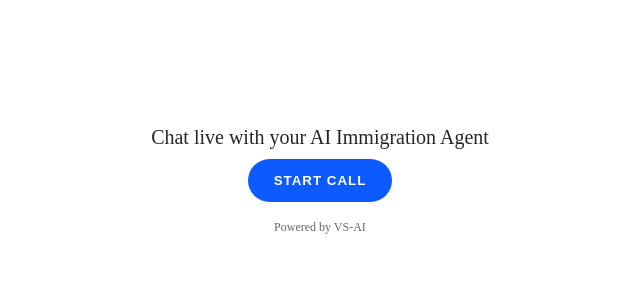
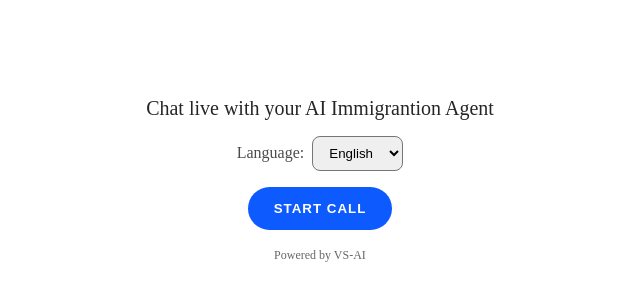
Before and after one commit to zaid3/visa-voice-web, a Next.js app: page / in a window 1280 px wide. Shown: the part 220-520 px from the top of the page, without its empty margins (320-960 px from the left). Built offline with nearby package versions, Linux system fonts and the light colour scheme.

Commit message:
Update page.tsx

```diff
--- a/app/page.tsx
+++ b/app/page.tsx
@@ -1,28 +1,31 @@
 'use client';
 
-import { useMemo, useState } from 'react';
+import { useEffect, useMemo, useState } from 'react';
 import {
   LiveKitRoom,
   RoomAudioRenderer,
   ControlBar,
   useDataChannel,
+  useRoomContext,
 } from '@livekit/components-react';
 import '@livekit/components-styles';
 
 const ROOM_NAME = 'consult-1';
 
 type CallState = 'idle' | 'connecting' | 'in-call';
+type Lang = 'en' | 'hi' | 'bn';
 
 export default function Home() {
   const [state, setState] = useState<CallState>('idle');
   const [token, setToken] = useState<string>();
   const [error, setError] = useState<string>('');
+  const [lang, setLang] = useState<Lang>('en'); // default English
 
   const start = async () => {
     try {
       setError('');
       setState('connecting');
-      const id = 'web-' + Math.random().toString(36).slice(2);
+      const id = `web-${Math.random().toString(36).slice(2)}`;
       const res = await fetch(`/api/token?room=${ROOM_NAME}&identity=${id}`);
       if (!res.ok) throw new Error(`Token HTTP ${res.status}`);
       const data = await res.json();
@@ -38,11 +41,26 @@ export default function Home() {
   if (state !== 'in-call') {
     return (
       <div style={{ minHeight: '100vh', display: 'grid', placeItems: 'center', fontFamily: 'ui-sans-serif' }}>
-        <div style={{ textAlign: 'center', maxWidth: 560 }}>
-          <div style={{ fontSize: 20, opacity: .85, marginBottom: 10 }}>
-            {/* Updated heading */}
-            Chat live with your AI Immigration Agent
+        <div style={{ textAlign: 'center', maxWidth: 600 }}>
+          <div style={{ fontSize: 20, opacity: .85, marginBottom: 16 }}>
+            {/* headline (custom text) */}
+            Chat live with your AI Immigrantion Agent
           </div>
+
+          {/* Language selector */}
+          <div style={{ marginBottom: 16 }}>
+            <label style={{ marginRight: 8, opacity:.7 }}>Language:</label>
+            <select
+              value={lang}
+              onChange={(e) => setLang(e.target.value as Lang)}
+              style={{ padding: '8px 12px', borderRadius: 8 }}
+            >
+              <option value="en">English</option>
+              <option value="hi">Hindi</option>
+              <option value="bn">Bengali</option>
+            </select>
+          </div>
+
           <button
             onClick={start}
             style={{
@@ -51,10 +69,13 @@ export default function Home() {
             }}>
             START CALL
           </button>
+
           {state === 'connecting' && <div style={{ marginTop: 12, opacity: .7 }}>Connecting…</div>}
           {error && <div style={{ marginTop: 12, color: '#c00' }}>{error}</div>}
-          {/* Updated footer/credit */}
-          <div style={{ marginTop: 18, fontSize: 12, opacity: .6 }}>Powered by VS-AI</div>
+
+          <div style={{ marginTop: 18, fontSize: 12, opacity: .6 }}>
+            Powered by VS-AI
+          </div>
         </div>
       </div>
     );
@@ -70,11 +91,34 @@ export default function Home() {
       data-lk-theme="default"
       style={{ height: '100vh', background: '#0b0b0b', color: '#fff' }}
     >
+      {/* Send language to agent when connected / changed */}
+      <LangSender lang={lang} />
+
       <Layout />
       <RoomAudioRenderer />
       <ControlBar controls={{ screenShare: true, camera: false }} />
     </LiveKitRoom>
   );
+}
+
+/* ------------------- Send selected language to agent ------------------- */
+
+function LangSender({ lang }: { lang: 'en' | 'hi' | 'bn' }) {
+  const room = useRoomContext();
+  useEffect(() => {
+    if (!room) return;
+    // small delay to ensure data channel is ready
+    const t = setTimeout(() => {
+      try {
+        room.localParticipant.publishData(
+          new TextEncoder().encode(lang),
+          { topic: 'lang' }
+        );
+      } catch {}
+    }, 300);
+    return () => clearTimeout(t);
+  }, [room, lang]);
+  return null;
 }
 
 /* ------------------- Layout + Panels ------------------- */
@@ -114,6 +158,7 @@ function WavePanel() {
 
 function RightPanel() {
   const config = useMemo(() => ({
+    DOMAIN: 'UK Immigration only',
     VAD: 'SILERO',
     STT: 'GROQ / Deepgram',
     LLM: 'GROQ ' + (process.env.NEXT_PUBLIC_MODEL ?? 'llama3-70b-8192'),
@@ -135,7 +180,7 @@ function RightPanel() {
   return (
     <div style={{ padding: '16px 16px 0', borderLeft: '1px solid #222', background: '#0c0c0c' }}>
       <h3 style={{ margin: '8px 0 12px 0' }}>AGENT CONFIGURATION</h3>
-      <dl style={{ fontSize: 13, opacity: .9, display: 'grid', gridTemplateColumns: '120px 1fr', rowGap: 8 }}>
+      <dl style={{ fontSize: 13, opacity: .9, display: 'grid', gridTemplateColumns: '140px 1fr', rowGap: 8 }}>
         {Object.entries(config).map(([k, v]) => (
           <div key={k} style={{ display: 'contents' }}>
             <dt style={{ opacity: .6 }}>{k}</dt><dd>{String(v)}</dd>
```
